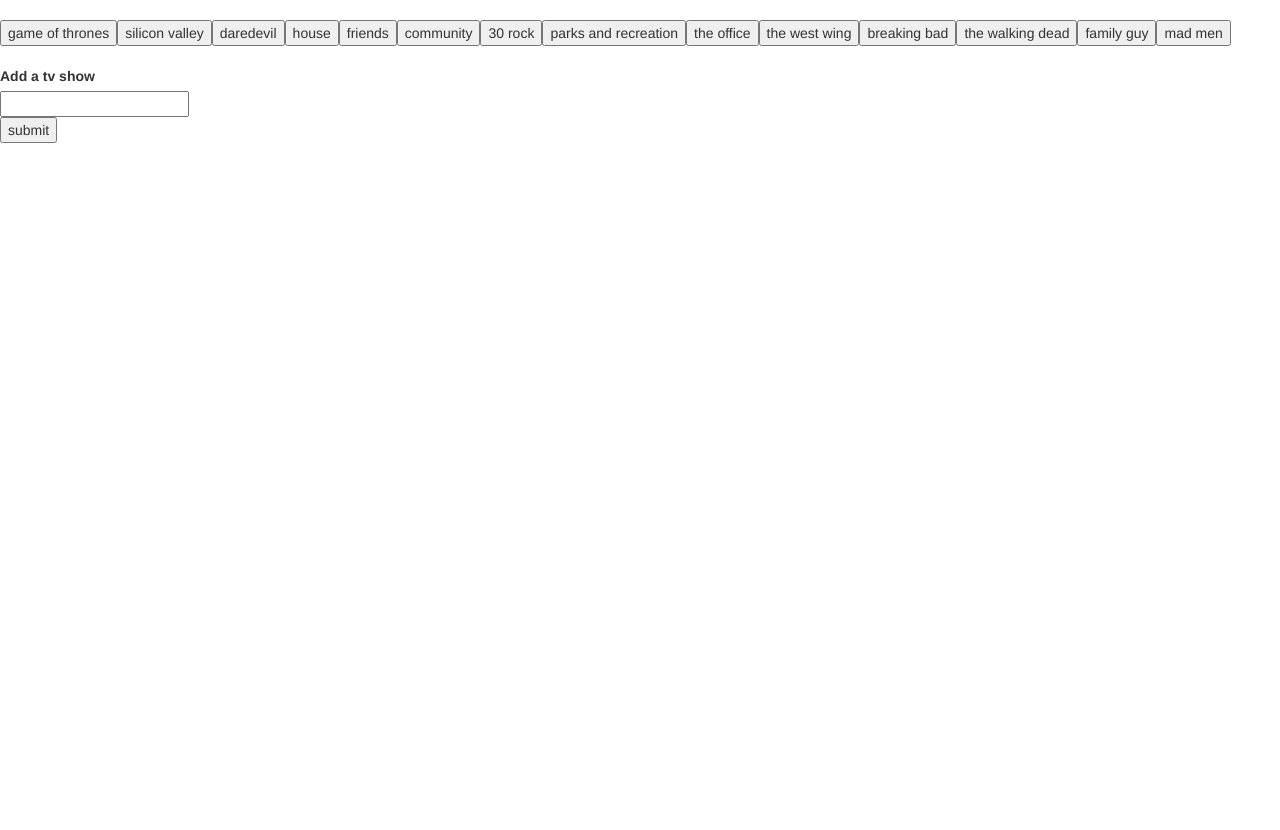
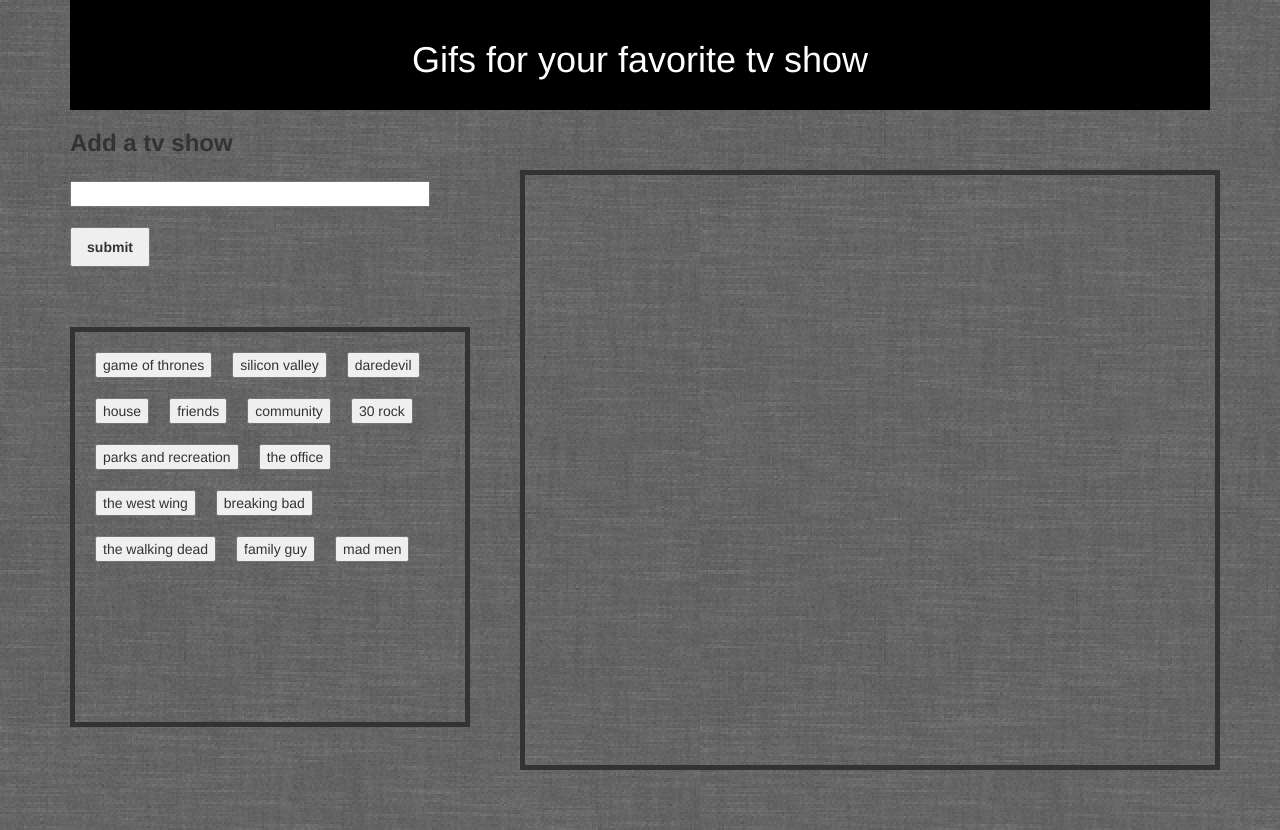
Before and after one commit to jaylesh27/GifTastic, a plain HTML site: page index.html in a window 1280 px wide. Before the commit the page ends 800 px from the top, so only its background shows below. Drawn offline with nearby package versions, Linux system fonts and the light colour scheme.

Commit message:
added basic styling

```diff
--- a/assets/css/style.css
+++ b/assets/css/style.css
@@ -1,4 +1,62 @@
+body {
+	background-image: url('../images/grey_wash_wall_@2X.png');
+}
+
+.header {
+	background-color: black;
+	color: white;
+	width: 100%;
+	margin: 0;
+	padding: 20px;
+
+}
 img {
 	width: 300px;
 	height: 200px;
 }
+
+button {
+	margin: 10px;
+}
+
+
+#tvShowButtons {
+	border-style: solid;
+	border-width: 5px;
+	padding: 10px;
+	margin-top: 60px;
+	margin-bottom: 60px;
+	overflow: auto;
+	width: 400px;
+	height: 400px;
+
+}
+
+#tv-show-input {
+	width: 100%;
+	margin-top: 10px;
+	margin-bottom: 20px;
+}
+
+#gifsnotjifs {
+	padding-left: 200px;
+	margin: 60px;
+	padding-top: 15px;
+	padding-bottom: 15px;
+	width: 700px;
+	height: 600px;
+	border-style: solid;
+	border-width: 5px;
+	overflow: auto;
+}
+
+#addTvShow {
+	width: 80px;
+	height: 40px;
+	font-weight: bolder;
+}
+
+p {
+	font-size: 24px;
+	font-weight: bolder;
+}
--- a/assets/javascript/HW.js
+++ b/assets/javascript/HW.js
@@ -94,11 +94,11 @@ $(document).ready(function() {
 		        tvShowGif.attr("data-state", "still");
 		        console.log(tvShowGif.attr("data-state"));
 		        //add rating to the gifDiv
-		        gifDiv.append(gifRating);
+		        gifDiv.prepend(gifRating);
 		        //add img to the givDiv
-		        gifDiv.append(tvShowGif);
+		        gifDiv.prepend(tvShowGif);
 		        //add the gifDiv to the HTML div that will display the gifs
-		        $("#gifsnotjifs").append(gifDiv);
+		        $("#gifsnotjifs").prepend(gifDiv);
 
 			}
 
--- a/index.html
+++ b/index.html
@@ -11,20 +11,35 @@
 
 </head>
 <body>
-	<br>
-	<div id = "tvShowButtons">
+
+<div class = "container container-fluid">
+
+		<div class="header">
+			<h1 class="text-center">Gifs for your favorite tv show</h1>
 		</div>
-	<br>
+
+	<div class = "row">
+		<div class = "col-sm-4">
 
 			<form id = "input-form">
-		<label for = "addTvShow">Add a tv show</label>
+				<label for = "addTvShow"><h3><strong>Add a tv show</strong></h3></label>
 				<br>
 				<input type = "text" id = "tv-show-input">
 				<br>
 				<input id = "addTvShow" type = "submit" value = "submit">
 			</form>
 
+			<div id = "tvShowButtons">
+			</div>
+
+
+		</div>
+
+		<div class = "col-sm-8">
 			<div id = "gifsnotjifs">
+			</div>
+		</div>
+	</div>
 </div>
 
 
```
Also changed, not shown: assets/images/grey_wash_wall_@2X.png (added). Lines whose indentation alone changed are shown as unchanged.
